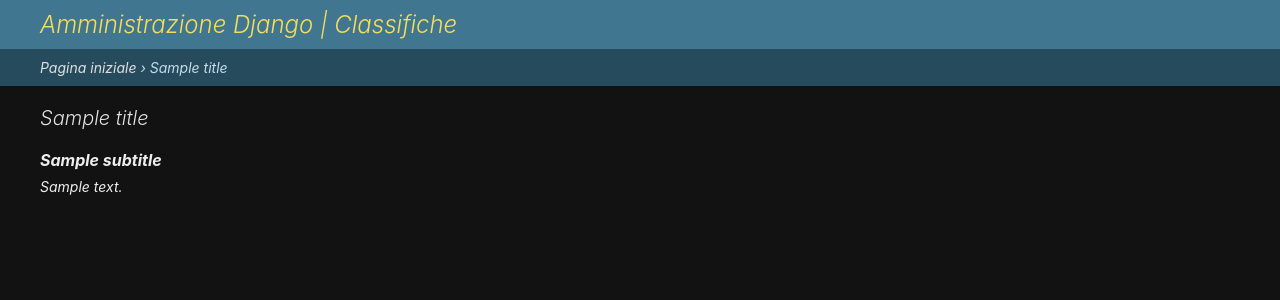
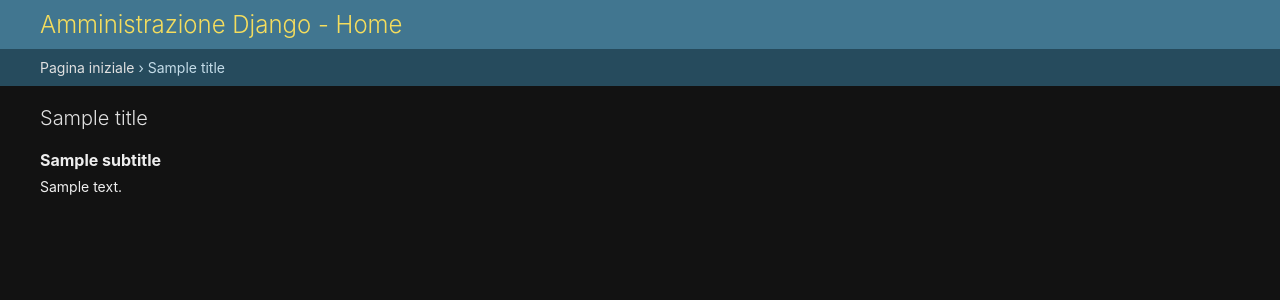
Before and after one commit to heyteacher/fantacitorio, a Django app: template templates/admin/base_site.html in a window 1280 px wide. Shown: the top 300 px of the page. Run offline with Django 4.2, Linux system fonts and the light colour scheme; the template is opened without the code that fills it: most values are stand-ins (such as "Sample title", 1, 10 or a date in 2020); parts of the project's set-up code (start-up, migrations or seed data) failed here and were passed over; some libraries are stand-ins or nearby versions.

Commit message:
fix HTML tipo template base

```diff
--- a/templates/admin/base_site.html
+++ b/templates/admin/base_site.html
@@ -3,7 +3,7 @@
 {% block title %}{% if subtitle %}{{ subtitle }} | {% endif %}{{ title }} | {{ site_title|default:_('Django site admin') }}{% endblock %}
 
 {% block branding %}
-<h1 id="site-name"><a href="{% url 'admin:index' %}"><i class="bi bi-gear-fill"> {{ site_header|default:_('Django administration') }} </a> | <a href="{% url 'home' %}"><i class="bi bi-home-fill"></i> Classifiche </a></h1>
+<h1 id="site-name"><a href="{% url 'admin:index' %}">{{ site_header|default:_('Django administration') }}</a> - <a href="{% url 'home' %}">Home</a></h1>
 {% endblock %}
 
 {% block nav-global %}{% endblock %}
```
